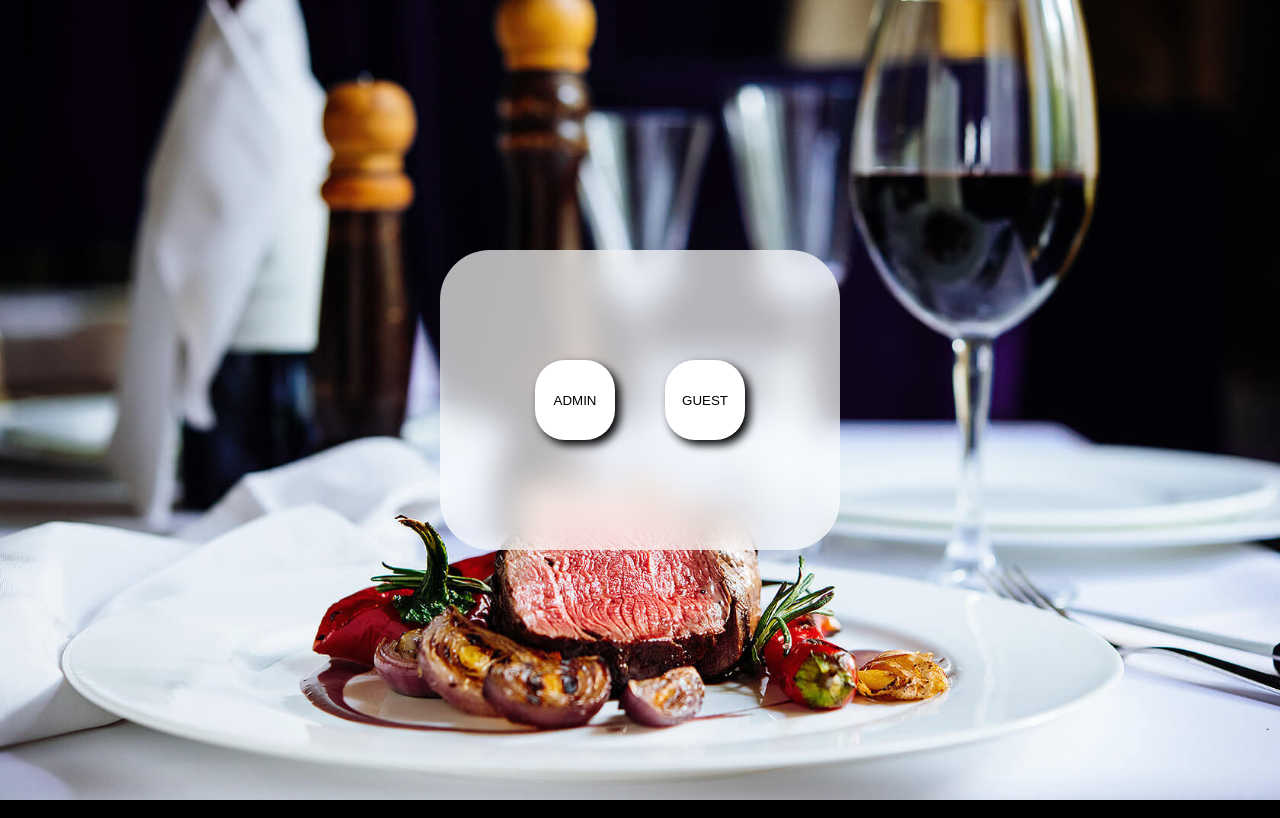
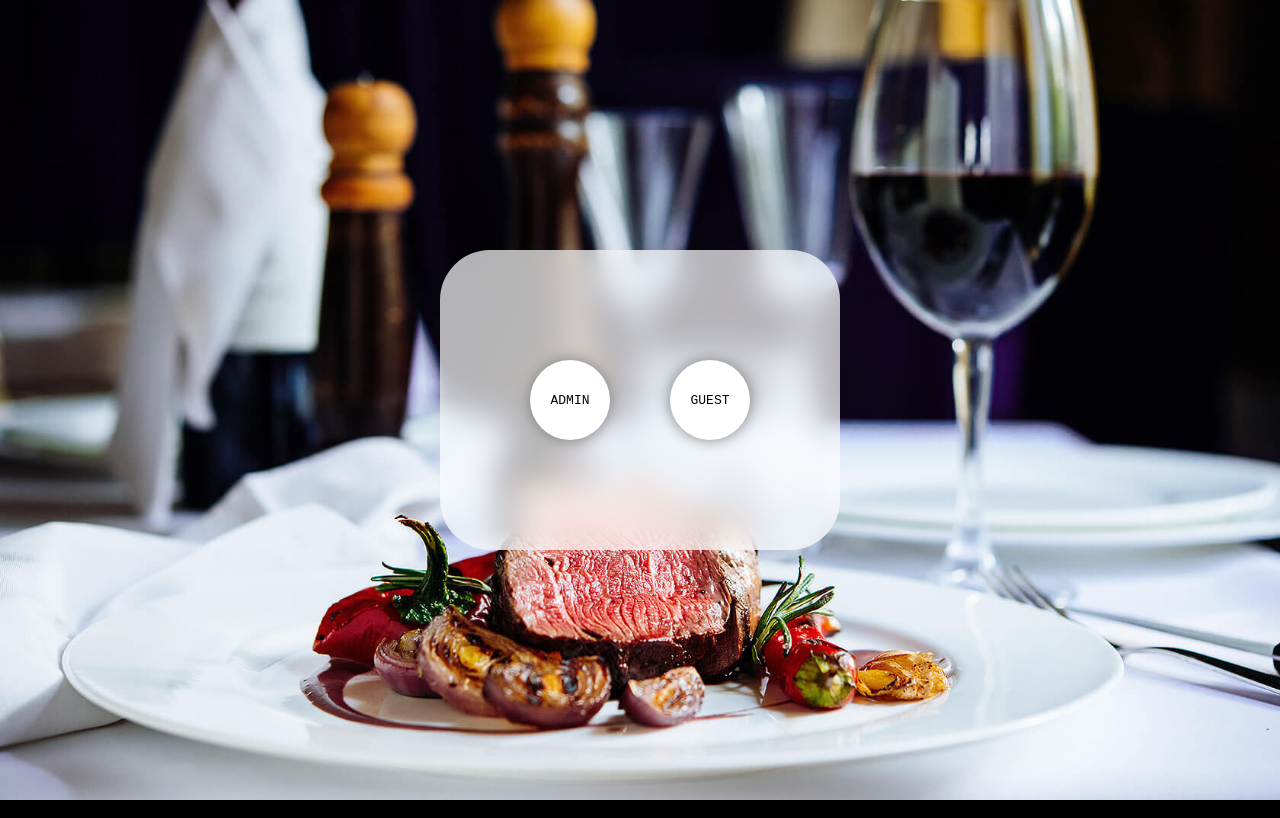
Before and after one commit to imaluris/NeverOrder, an Angular app: page / in a window 1280 px wide. Built offline with nearby package versions, Linux system fonts and the light colour scheme.

Commit message:
login wip

```diff
--- a/src/app/login/login.component.html
+++ b/src/app/login/login.component.html
@@ -1,10 +1,10 @@
 <div class="background">
   <div class="login">
-    <form class="form" id="F">
-
+    <form class="form hide" id="F">
+      <input type="text">
+      <input type="password">
     </form>
-    <button style="left: 0px;" class="button animation" id="A" (click)="login()">ADMIN</button>
-    <button style="left: 0px;" class="button animation" id="G" (click)="toDashboard(false)">GUEST</button>
+    <div id="ADMIN" class="button" (click)="login()">ADMIN</div>
+    <div id="GUEST" class="button">GUEST</div>
   </div>
 </div>
-"
--- a/src/app/login/login.component.scss
+++ b/src/app/login/login.component.scss
@@ -1,37 +1,12 @@
+input {
+  background: white;
+  border: solid 0px;
+}
 .background,
 .login {
   display: flex;
   align-items: center;
   justify-content: center;
-}
-@keyframes fade {
-  0% {
-    opacity: 0;
-  }
-  100% {
-    opacity: 1;
-  }
-}
-
-@keyframes open {
-  0% {
-    opacity: 0;
-  }
-  100% {
-    opacity: 1;
-    width: 350px;
-  }
-}
-
-@keyframes login {
-  0% {
-    width: 0px;
-    opacity: 1;
-  }
-  100% {
-    width: 400px;
-    opacity: 1;
-  }
 }
 .background {
   background-image: url(../../assets/login-background.jpg);
@@ -42,62 +17,126 @@
   animation-duration: 0.5s;
 }
 .login {
-  gap:50px;
+  gap: 60px;
   opacity: 0;
   height: 300px;
   width: 400px;
   border-radius: 50px;
   background: rgba(255, 255, 255, 0.7);
   backdrop-filter: blur(15px);
-  animation-name: login;
-  animation-duration: 0.5s;
+  animation-name: open;
+  animation-duration: 1.5s;
   animation-delay: 0.5s;
   animation-fill-mode: forwards;
   transition: 0.5s;
 }
-.button {
-  opacity: 0;
-  height: 80px;
-  width: 80px;
-  background: white;
-  border-radius: 30px;
-  border: solid 0px;
-  animation-name: fade;
-  animation-duration: 1s;
-  animation-delay: 1s;
-  animation-fill-mode: forwards;
-  transition: 0.5s;
-  box-shadow:5px 5px 10px black;
-
-}
-.form{
-  border-radius: 50px;
+.form {
+  display: flex;
+  flex-direction: column;
+  justify-content: center;
+  align-items: center;
+  gap: 50px;
+  border-radius: 35px;
   position: absolute;
-  opacity: 0;
   height: 250px;
   width: 0px;
   background: white;
 }
-.show{
-  animation-name: open;
-  animation-duration: 1s;
+.button {
+  display: flex;
+  align-items: center;
+  justify-content: center;
+  height: 80px;
+  width: 80px;
+  opacity: 0;
+  background: white;
+  border-radius: 50%;
+  box-shadow: 0px 0px 15px gray;
+  cursor: pointer;
+  user-select: none;
+  animation-name: appear;
+  animation-duration: 0.2s;
+  animation-delay: 1.8s;
+  animation-fill-mode: forwards;
+  font-family: monospace;
+}
+.button:hover {
   transition: 0.5s;
+  transform: rotate(360deg);
+}
+.button:active {
+  transition: 0.1s;
+  box-shadow: 0px 0px 10px gray;
+  transform: scale(95%);
+}
+
+.hide {
+  display: none;
+}
+
+.form {
+  font-family: monospace;
+  animation-name: toform;
+  height: 80px;
+  width: 80px;
+  animation-duration: 2s;
   animation-fill-mode: forwards;
 }
-.hide{
-  display: none;
+@keyframes toform {
+  0% {
+    color: black;
+
+    right: 70px;
+    position: relative;
+    box-shadow: 0px 0px 15px gray;
+    border-radius: 50%;
+    height: 80px;
+    width: 80px;
+  }
+  50% {
+    color: white;
+
+    right: 70px;
+    position: relative;
+    box-shadow: 0px 0px 15px gray;
+    border-radius: 50%;
+    height: 80px;
+    width: 80px;
+  }
+  100% {
+    color: white;
+
+    right: 70px;
+    transform: translateX(70px);
+    position: relative;
+    height: 250px;
+    width: 350px;
+  }
 }
-.login:hover{
-  transform: scale(101%);
-  transition: 0.5s;
 
+@keyframes appear {
+  0% {
+    width: 10px;
+    height: 10px;
+    opacity: 1;
+  }
+  100% {
+    opacity: 1;
+  }
 }
-.button:hover{
-  transform: rotate(360deg);
-  transition: 0.5s;
+
+@keyframes open {
+  0% {
+    opacity: 0;
+    width: 30px;
+    height: 0px;
+  }
+  30% {
+    opacity: 1;
+    height: 300px;
+    width: 30px;
+  }
+  100% {
+    opacity: 1;
+  }
 }
-.button:active{
-  transform: scale(90%);
-  background:gainsboro;
-
-}
--- a/src/app/login/login.component.ts
+++ b/src/app/login/login.component.ts
@@ -12,12 +12,10 @@ export class LoginComponent {
 
   }
 
-  login(){
-    document.getElementById("G")?.classList.add("hide");
-    document.getElementById("A")?.classList.add("hide");
-    document.getElementById("F")?.classList.add("show");
-
-  }
+login(){
+  document.getElementById("GUEST")?.classList.add("hide")
+  document.getElementById("ADMIN")!.className="form"
+}
   toDashboard(admin:boolean){
     if(admin){
       this.router.navigate(["admin-dashboard"]);
--- a/src/styles.scss
+++ b/src/styles.scss
@@ -1,6 +1,6 @@
 /* You can add global styles to this file, and also import other style files */
-body{
+body,html{
   margin:0;
   background-color: black;
-
+  overflow: hidden;
 }
```
Also changed, not shown: 1 other file (tests, documents, lock files or other folders).
